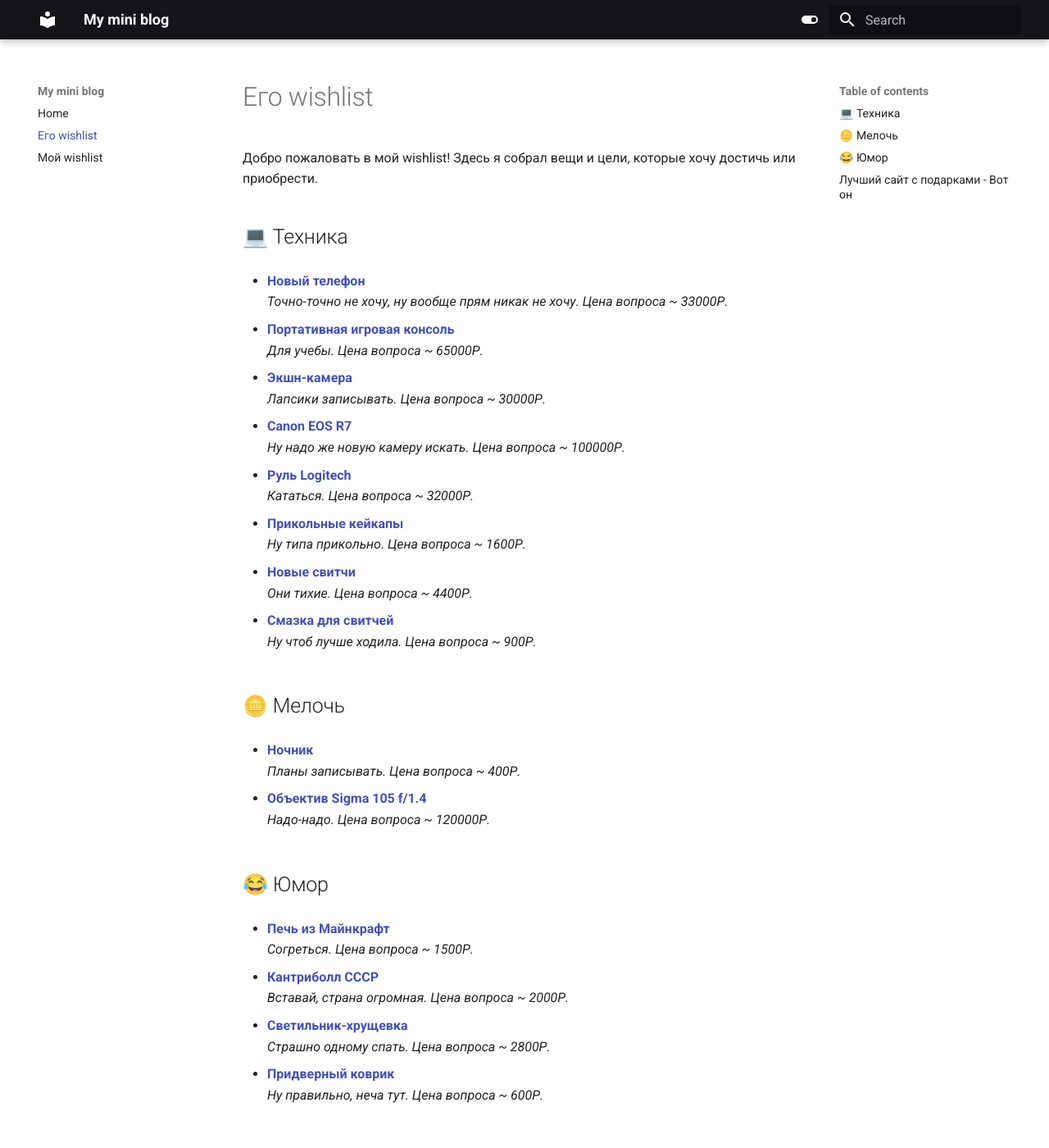
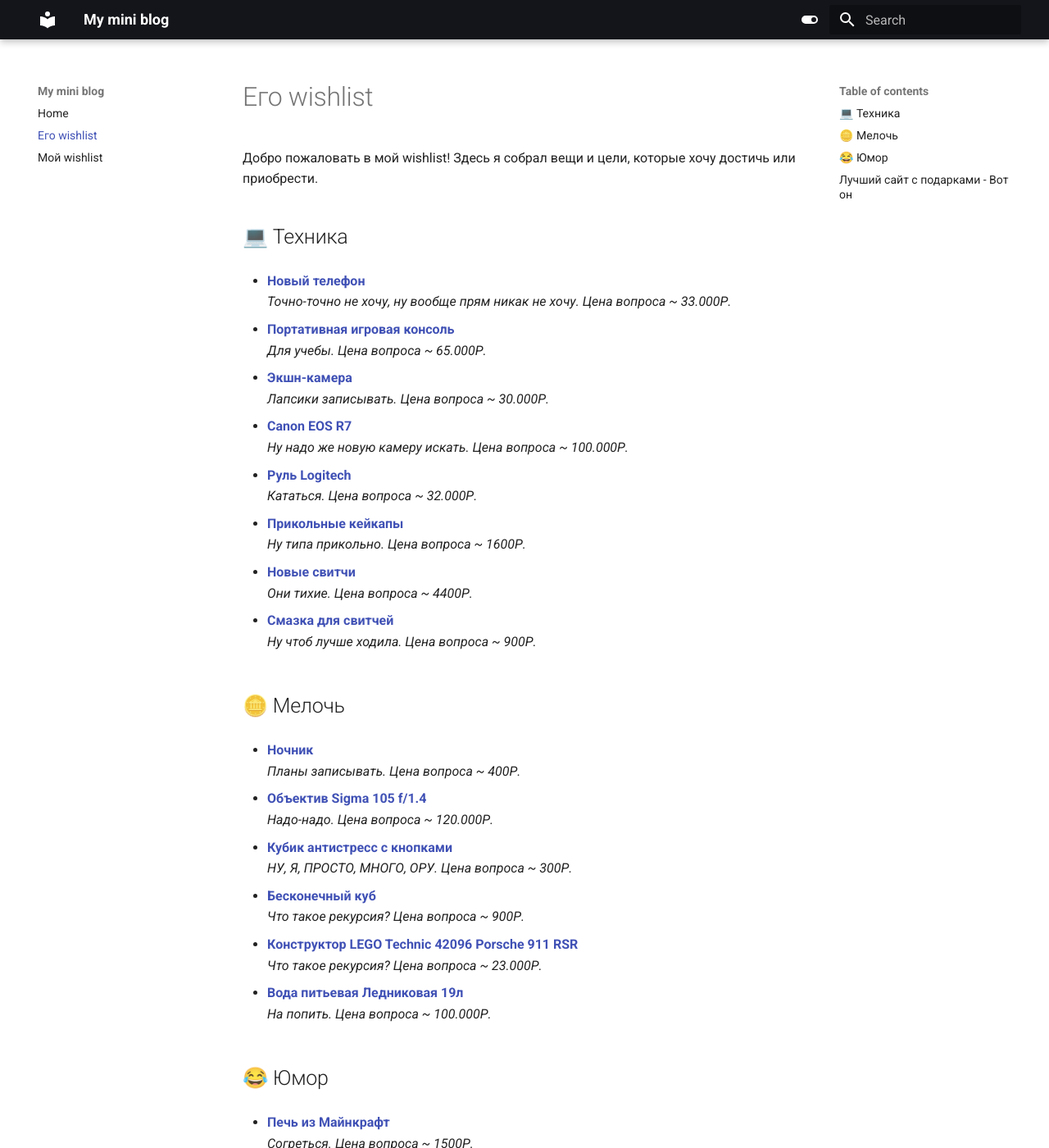
Before and after one commit to Feldmarshxll/personal-blog, an MkDocs documentation site: the page built from docs/Его wishlist 🎉.md, in a window 1280 px wide and 1400 px high. Shown: the whole window at 82% size. Built offline with MkDocs 1.6.1 and Material for MkDocs 9.7.7, drawn with Linux system fonts in a browser that asks for light colours; some of the changed text lies outside the part shown.

Commit message:
Update wishlists

```diff
--- a/docs/Его wishlist 🎉.md
+++ b/docs/Его wishlist 🎉.md
@@ -4,19 +4,19 @@
 
 ## 💻 Техника
 - **[Новый телефон](https://market.yandex.ru/cc/fApEb9t)**
-  _Точно-точно не хочу, ну вообще прям никак не хочу. Цена вопроса ~ 33000Р._
+  _Точно-точно не хочу, ну вообще прям никак не хочу. Цена вопроса ~ 33.000Р._
 
 - **[Портативная игровая консоль](https://market.yandex.ru/cc/TNCAC8j)**
-  _Для учебы. Цена вопроса ~ 65000Р._
+  _Для учебы. Цена вопроса ~ 65.000Р._
 
 - **[Экшн-камера](https://market.yandex.ru/cc/FDt1fdT)**
-  _Лапсики записывать. Цена вопроса ~ 30000Р._
+  _Лапсики записывать. Цена вопроса ~ 30.000Р._
 
 - **[Canon EOS R7](https://market.yandex.ru/cc/9QbuuHl)**
-  _Ну надо же новую камеру искать. Цена вопроса ~ 100000Р._
+  _Ну надо же новую камеру искать. Цена вопроса ~ 100.000Р._
 
 - **[Руль Logitech](https://market.yandex.ru/cc/Nqn2QpK)**
-  _Кататься. Цена вопроса ~ 32000Р._
+  _Кататься. Цена вопроса ~ 32.000Р._
 
 - **[Прикольные кейкапы](https://market.yandex.ru/cc/O0EK5xf)**
   _Ну типа прикольно. Цена вопроса ~ 1600Р._
@@ -33,7 +33,19 @@
   _Планы записывать. Цена вопроса ~ 400Р._
 
 - **[Объектив Sigma 105 f/1.4](https://market.yandex.ru/cc/ITxuA3j)**
-  _Надо-надо. Цена вопроса ~ 120000Р._
+  _Надо-надо. Цена вопроса ~ 120.000Р._
+
+- **[Кубик антистресс с кнопками](https://market.yandex.ru/cc/7TEKpU)**
+  _НУ, Я, ПРОСТО, МНОГО, ОРУ. Цена вопроса ~ 300Р._
+
+- **[Бесконечный куб](https://market.yandex.ru/cc/7TEMnW)**
+  _Что такое рекурсия? Цена вопроса ~ 900Р._
+
+- **[Конструктор LEGO Technic 42096 Porsche 911 RSR](https://market.yandex.ru/cc/7TEQNF)**
+  _Что такое рекурсия? Цена вопроса ~ 23.000Р._
+
+- **[Вода питьевая Ледниковая 19л](https://market.yandex.ru/cc/7TEUih)**
+  _На попить. Цена вопроса ~ 100.000Р._
 
 
 ## 😂 Юмор
@@ -41,7 +53,7 @@
   _Согреться. Цена вопроса ~ 1500Р._
 
 - **[Кантриболл СССР](https://market.yandex.ru/cc/QJg2531)**
-  _Вставай, страна огромная. Цена вопроса ~ 2000Р._
+  _Вставай, страна огромная. Цена вопроса ~ 2.000Р._
 
 - **[Светильник-хрущевка](https://market.yandex.ru/cc/9U74Omw)**
   _Страшно одному спать. Цена вопроса ~ 2800Р._
@@ -49,4 +61,7 @@
 - **[Придверный коврик](https://market.yandex.ru/cc/8k96Tiv)**
   _Ну правильно, неча тут. Цена вопроса ~ 600Р._
 
+- **[Наклейка Опасно Радиоактивные вещества или излучение](https://market.yandex.ru/cc/7TEKpU)**
+  _На туалет повесить. Цена вопроса ~ 200Р._
+
 ## Лучший сайт с подарками - [Вот он](https://shop.pygen.ru/)
```
Also changed, not shown: docs/Мой wishlist 🎉.md (+7 -4 lines).
